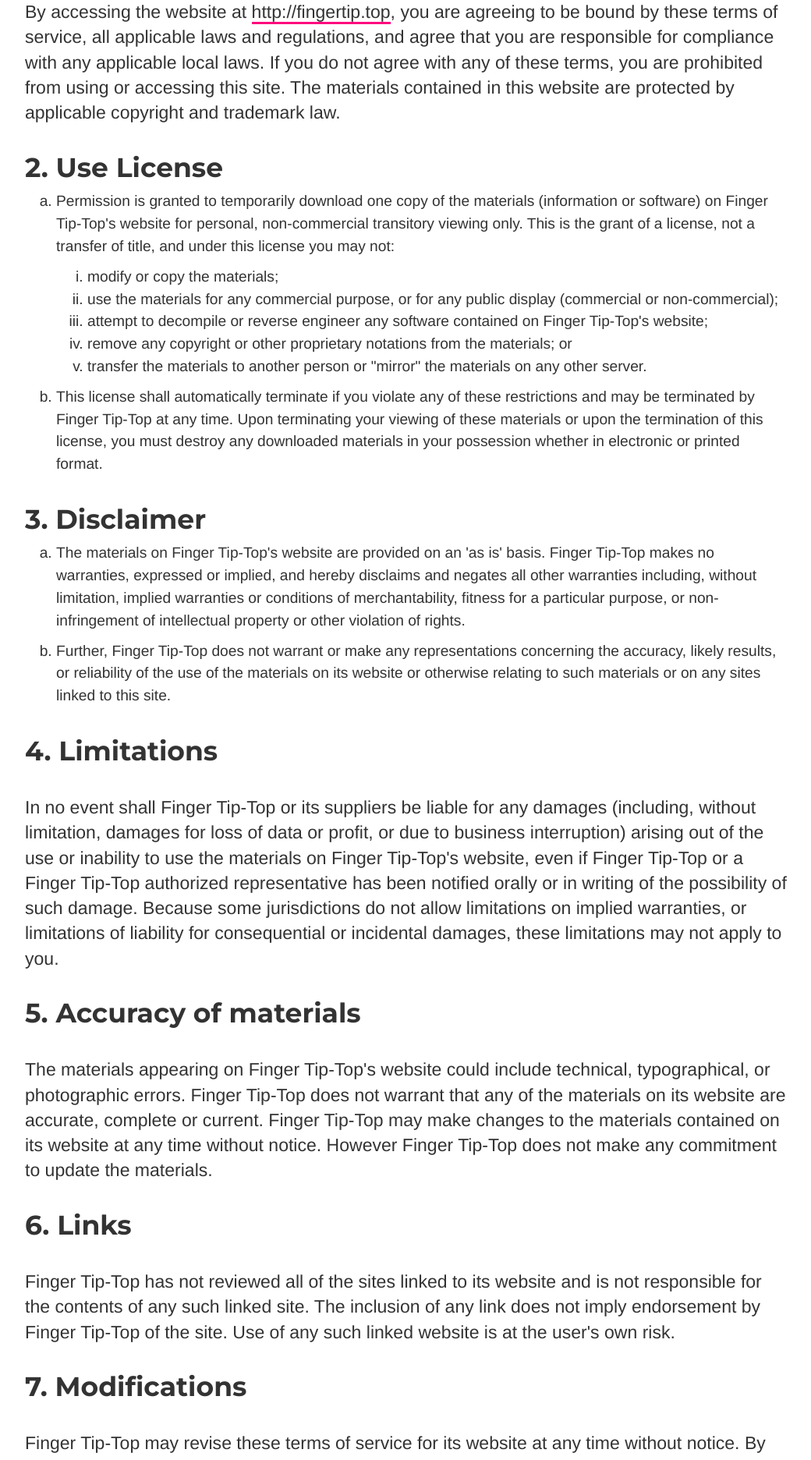
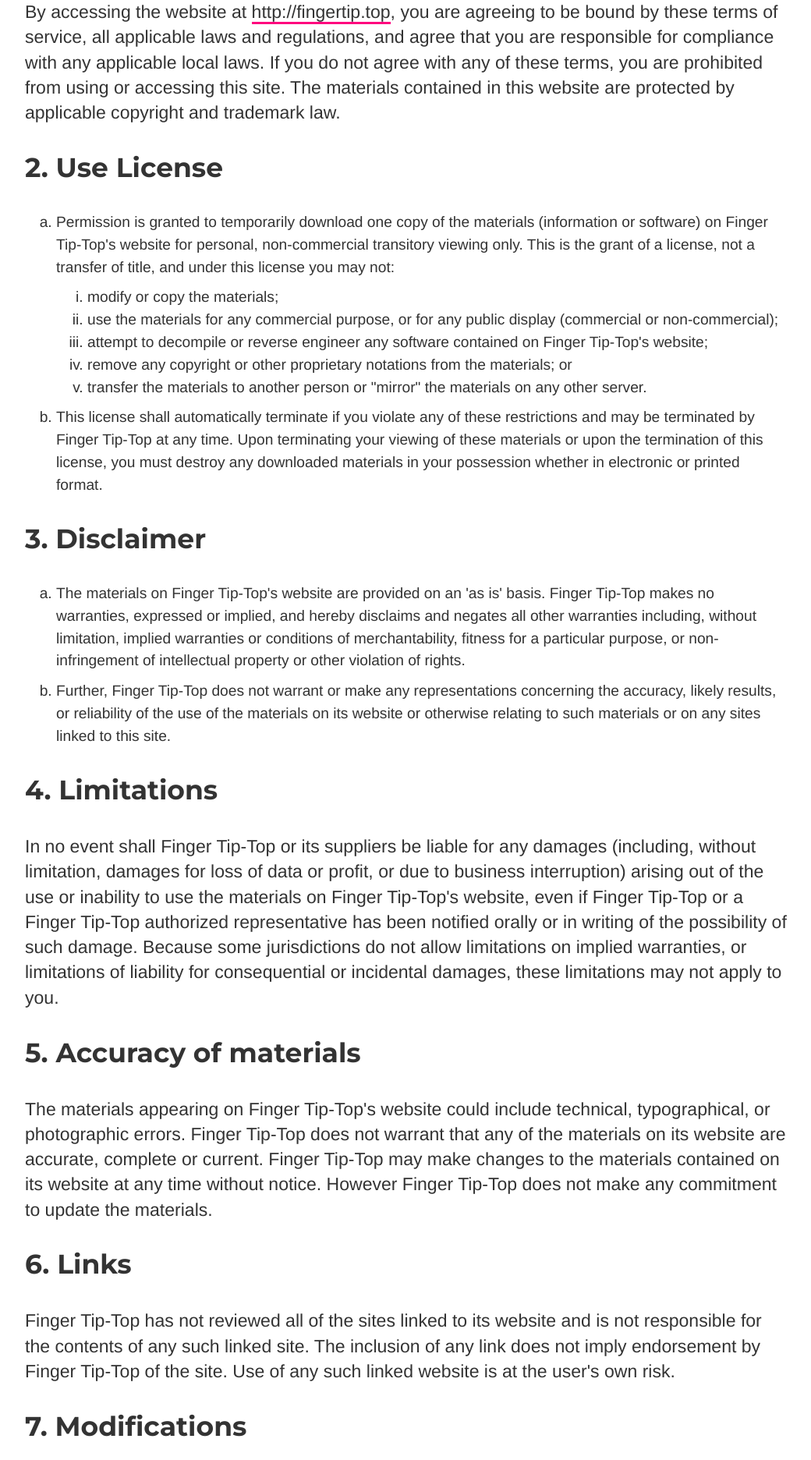
Before and after one commit to ariesti/ariesti.github.io, a Jekyll site: the page built from terms/policies.html, in a window 1280 px wide. Shown: the part 1430-3302 px from the top of the page at 78% size, without its empty margins (118-1158 px from the left). Built offline with Jekyll 4.4.1, drawn with Linux system fonts in a browser that asks for light colours.

Commit message:
Update policies.html

```diff
--- a/terms/policies.html
+++ b/terms/policies.html
@@ -20,6 +20,7 @@
 <h3>1. Terms</h3>
 <p>By accessing the website at <a href="http://fingertip.top">http://fingertip.top</a>, you are agreeing to be bound by these terms of service, all applicable laws and regulations, and agree that you are responsible for compliance with any applicable local laws. If you do not agree with any of these terms, you are prohibited from using or accessing this site. The materials contained in this website are protected by applicable copyright and trademark law.</p>
 <h3>2. Use License</h3>
+<p>
 <ol class="b">
    <li>Permission is granted to temporarily download one copy of the materials (information or software) on Finger Tip-Top's website for personal, non-commercial transitory viewing only. This is the grant of a license, not a transfer of title, and under this license you may not:
    <ol class="a ex2">
@@ -32,12 +33,15 @@
     </li>
    <li class="ex2">This license shall automatically terminate if you violate any of these restrictions and may be terminated by Finger Tip-Top at any time. Upon terminating your viewing of these materials or upon the termination of this license, you must destroy any downloaded materials in your possession whether in electronic or printed format.</li>
 </ol>
-<h3 class="ex3">3. Disclaimer</h3>
+</p>
+<h3>3. Disclaimer</h3>
+<p>
 <ol class="b">
    <li>The materials on Finger Tip-Top's website are provided on an 'as is' basis. Finger Tip-Top makes no warranties, expressed or implied, and hereby disclaims and negates all other warranties including, without limitation, implied warranties or conditions of merchantability, fitness for a particular purpose, or non-infringement of intellectual property or other violation of rights.</li>
    <li class="ex2">Further, Finger Tip-Top does not warrant or make any representations concerning the accuracy, likely results, or reliability of the use of the materials on its website or otherwise relating to such materials or on any sites linked to this site.</li>
 </ol>
-<h3 class="ex3">4. Limitations</h3>
+</p>
+<h3>4. Limitations</h3>
 <p>In no event shall Finger Tip-Top or its suppliers be liable for any damages (including, without limitation, damages for loss of data or profit, or due to business interruption) arising out of the use or inability to use the materials on Finger Tip-Top's website, even if Finger Tip-Top or a Finger Tip-Top authorized representative has been notified orally or in writing of the possibility of such damage. Because some jurisdictions do not allow limitations on implied warranties, or limitations of liability for consequential or incidental damages, these limitations may not apply to you.</p>
 <h3>5. Accuracy of materials</h3>
 <p>The materials appearing on Finger Tip-Top's website could include technical, typographical, or photographic errors. Finger Tip-Top does not warrant that any of the materials on its website are accurate, complete or current. Finger Tip-Top may make changes to the materials contained on its website at any time without notice. However Finger Tip-Top does not make any commitment to update the materials.</p>
```
